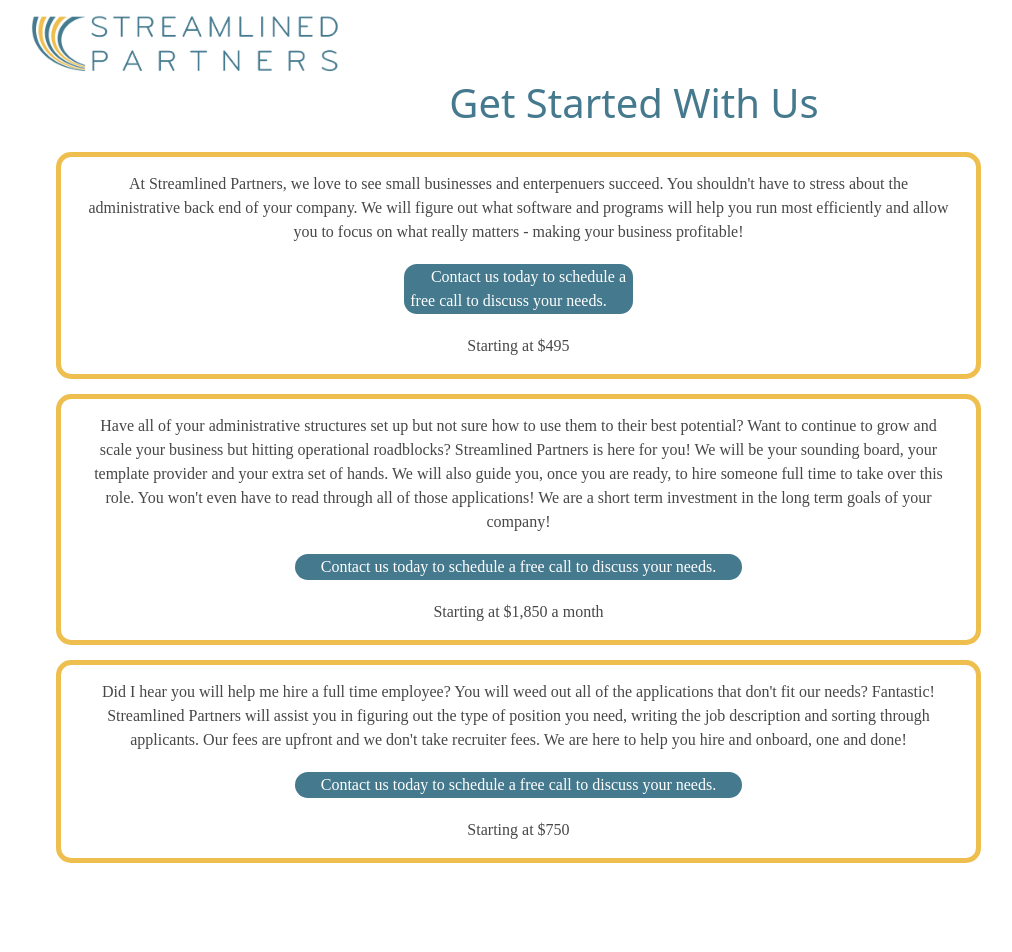
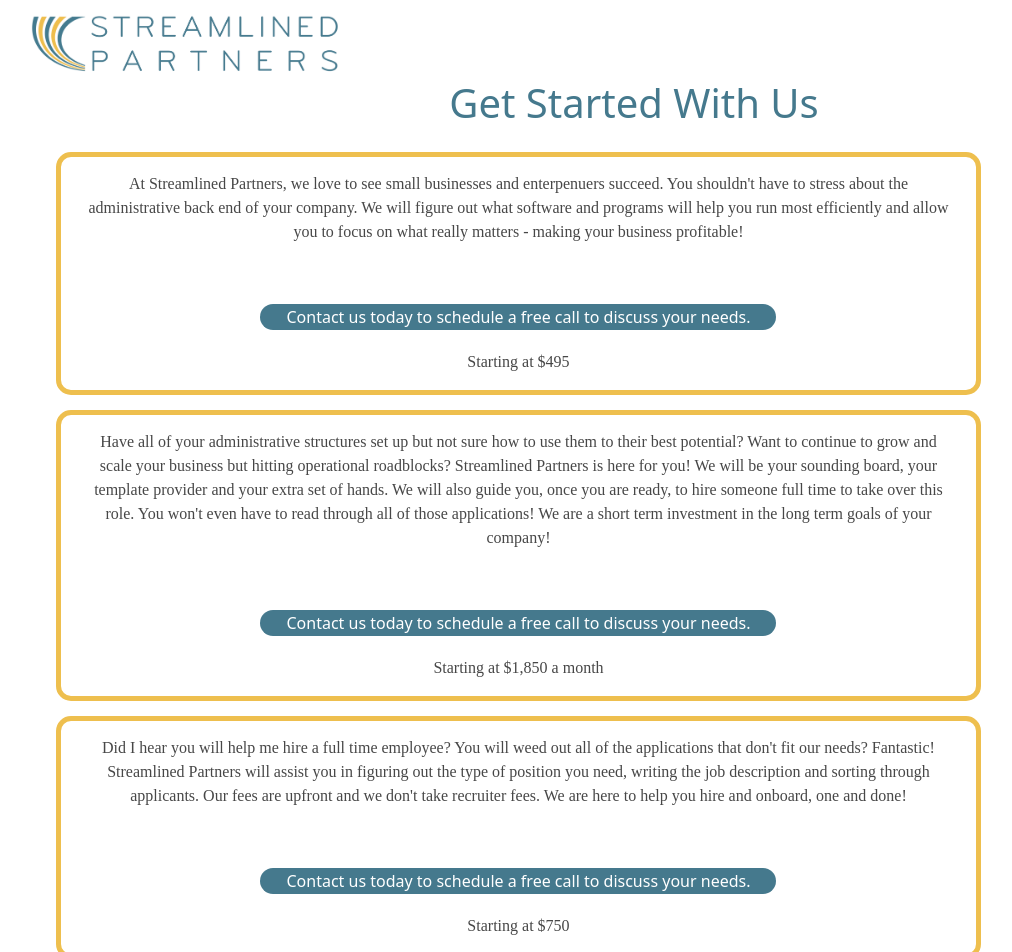
Before and after one commit to rhkearns/streamlined_1, a React (Create React App) app: page /packages in a window 1280 px wide. Shown: the top 952 px of the page, without its empty margins (6-1018 px from the left). Before the commit the page ends 913 px from the top, so only its background shows below. Built offline with nearby package versions, Linux system fonts and the light colour scheme; a web font is replaced by a local one.

Commit message:
package content update

```diff
--- a/src/pages/Packages/Packages.jsx
+++ b/src/pages/Packages/Packages.jsx
@@ -10,21 +10,10 @@ const Packages = () => {
 				<h2 id="packages-title">Get Started With Us</h2>
 				<div className="packages">
 					<div id="systemization-package">
-						<p>At Streamlined Partners, we love to see small businesses and enterpenuers succeed. You shouldn't have to stress about the administrative back end of your company. We will figure out what software and programs will help you run most efficiently and allow you to focus on what really matters - making your business profitable!
-							<br /><button id="cta-button">
-						<a
-							id="link"
-							href="https://airtable.com/embed/shrggi2IoXGexh59K?backgroundColor=cyan"
-							target="_blank"
-							rel="noopener noreferrer"
-						>
-							Contact us today to schedule a <br />free call to discuss your needs.
-						</a>
-					</button>
-							<br /> Starting at $495</p>
-					</div>
-					<div id="implementation-package">
-						<p>Have all of your administrative structures set up but not sure how to use them to their best potential? Want to continue to grow and scale your business but hitting operational roadblocks? Streamlined Partners is here for you! We will be your sounding board, your template provider and your extra set of hands. We will also guide you, once you are ready, to hire someone full time to take over this role. You won't even have to read through all of those applications! We are a short term investment in the long term goals of your company!
+						<p>At Streamlined Partners, we love to see small businesses and enterpenuers succeed.
+							You shouldn't have to stress about the administrative back end of your company. We will
+							figure out what software and programs will help you run most efficiently and allow you
+							to focus on what really matters - making your business profitable!</p>
 							<br /><button id="cta-button">
 						<a
 							id="link"
@@ -35,10 +24,16 @@ const Packages = () => {
 							Contact us today to schedule a free call to discuss your needs.
 						</a>
 					</button>
-							<br /> Starting at $1,850 a month</p>
+							<p> Starting at $495</p>
 					</div>
-					<div id="onboarding-package">
-						<p>Did I hear you will help me hire a full time employee? You will weed out all of the applications that don't fit our needs? Fantastic! Streamlined Partners will assist you in figuring out the type of position you need, writing the job description and sorting through applicants. Our fees are upfront and we don't take recruiter fees. We are here to help you hire and onboard, one and done!
+					<div id="implementation-package">
+						<p>Have all of your administrative structures set up but not sure how to use them to
+							their best potential? Want to continue to grow and scale your business but hitting
+							operational roadblocks? Streamlined Partners is here for you! We will be your
+							sounding board, your template provider and your extra set of hands. We will
+							also guide you, once you are ready, to hire someone full time to take over
+							this role. You won't even have to read through all of those applications! We
+							are a short term investment in the long term goals of your company!</p>
 							<br /><button id="cta-button">
 						<a
 							id="link"
@@ -49,7 +44,25 @@ const Packages = () => {
 							Contact us today to schedule a free call to discuss your needs.
 						</a>
 					</button>
-							<br /> Starting at $750</p>
+							<p>Starting at $1,850 a month</p>
+					</div>
+					<div id="onboarding-package">
+						<p>Did I hear you will help me hire a full time employee? You will weed out all of
+							the applications that don't fit our needs? Fantastic! Streamlined Partners
+							 will assist you in figuring out the type of position you need, writing the
+							 job description and sorting through applicants. Our fees are upfront and we
+							 don't take recruiter fees. We are here to help you hire and onboard, one and done!</p>
+							<br /><button id="cta-button">
+						<a
+							id="link"
+							href="https://airtable.com/embed/shrggi2IoXGexh59K?backgroundColor=cyan"
+							target="_blank"
+							rel="noopener noreferrer"
+						>
+							Contact us today to schedule a free call to discuss your needs.
+						</a>
+					</button>
+							<p> Starting at $750</p>
 					</div>
 				</div>
 			</div>
```
